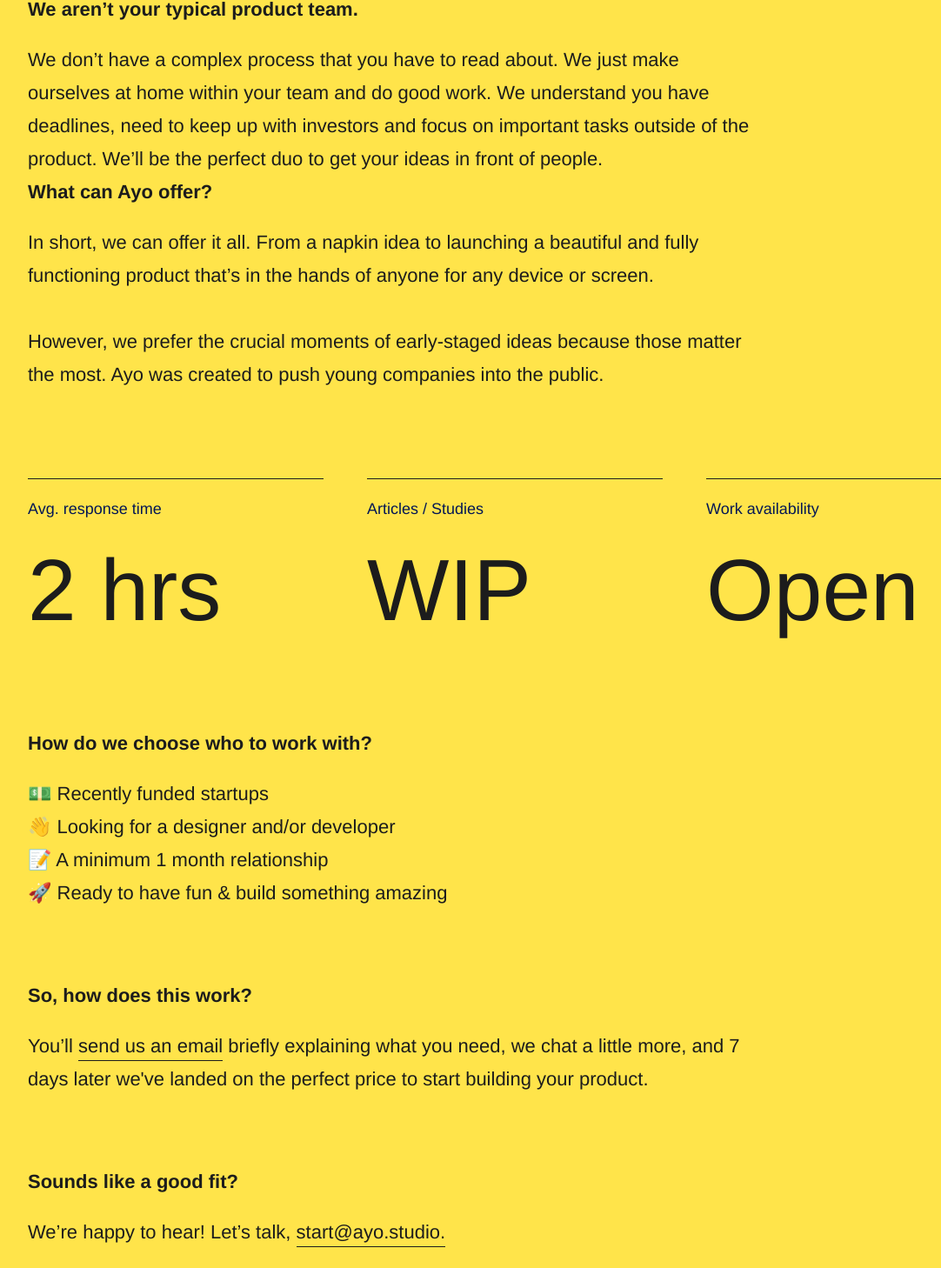
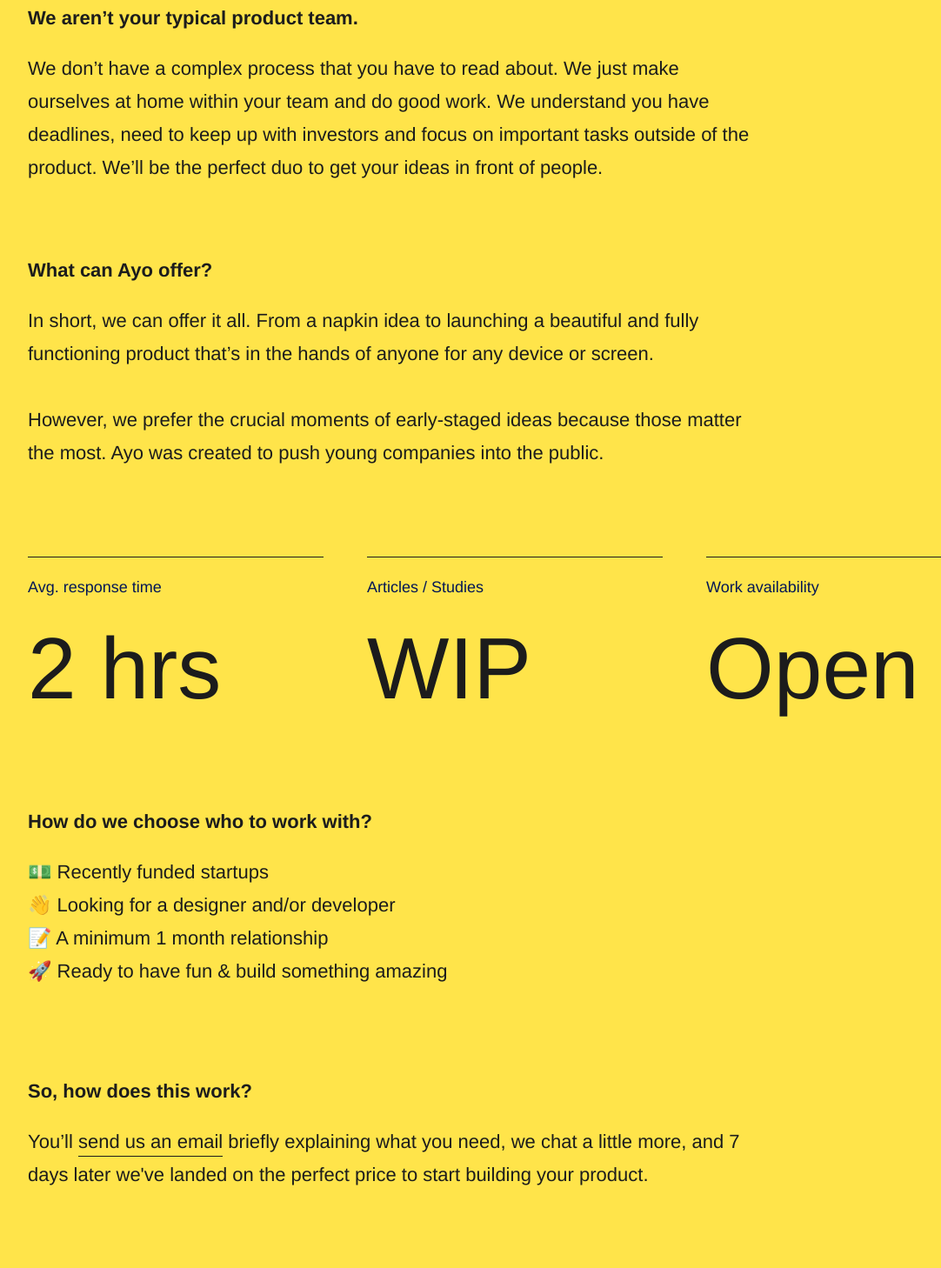
Before and after one commit to ayostudio/studio, a Next.js app: page / in a window 1280 px wide. Shown: the part 1158-2616 px from the top of the page at 87% size, without its empty margins (48-1130 px from the left). Built offline with nearby package versions, Linux system fonts and the light colour scheme; a web font is replaced by a local one.

Commit message:
Update spacing

```diff
--- a/pages/index.js
+++ b/pages/index.js
@@ -11,7 +11,7 @@
   <div>
     <Header />
     <Container>
-      <H1 top={350} bottom={140}>
+      <H1 top={360} bottom={140}>
         Hey there, we’re ayo.
       </H1>
       <H2 bottom={20}>We aren’t your typical product team.</H2>
@@ -21,8 +21,8 @@
         investors and focus on important tasks outside of the product. We’ll be the perfect duo to
         get your ideas in front of people.
       </P>
-      <H2 bottom={20}>What can Ayo offer?</H2>
-      <P large maxWidth="832px">
+      <H2 top={80} bottom={20}>What can Ayo offer?</H2>
+      <P large maxWidth="832px" bottom={20}>
       In short, we can offer it all. From a napkin idea to launching a beautiful and fully functioning
       product that’s in the hands of anyone for any device or screen.
       <br />
@@ -73,7 +73,7 @@
         Ready to have fun & build something amazing
       </P>
 
-      <H2 top={80} bottom={20}>
+      <H2 top={100} bottom={20}>
         So, how does this work?
       </H2>
       <P large maxWidth="832px">
```
